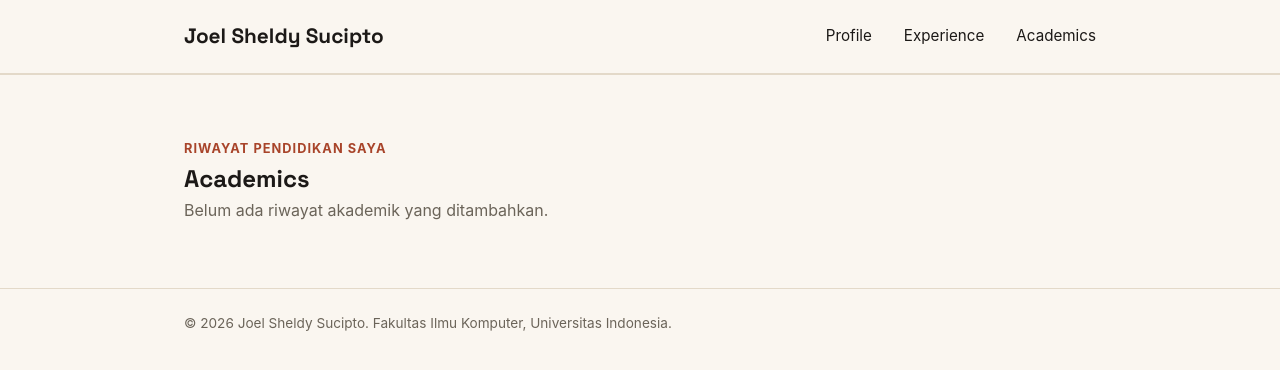
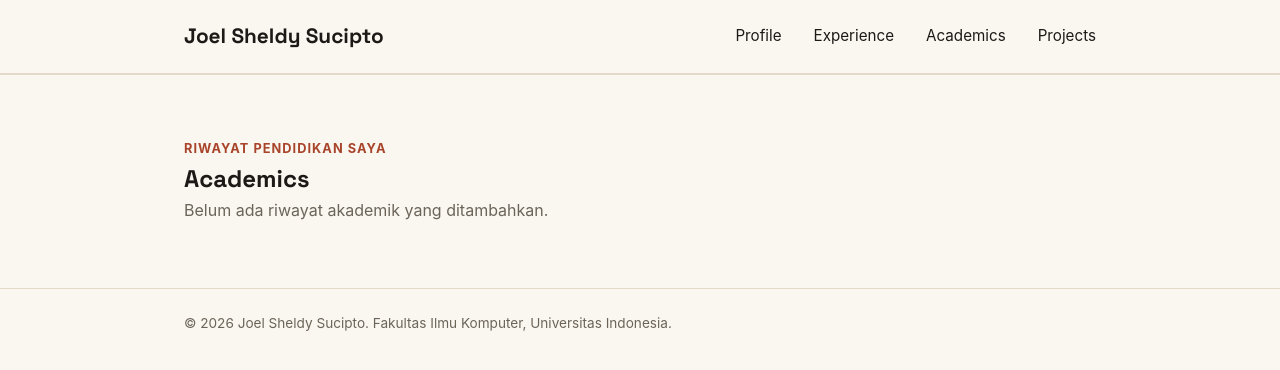
Before and after one commit to joelsheldys/myportofolio, a Django app: page /academics/ in a window 1280 px wide. Shown: the top 370 px of the page. Run offline with Django 5.2, Linux system fonts and the light colour scheme; data that the repository does not hold is empty.

Commit message:
Fixed code

```diff
--- a/templates/base.html
+++ b/templates/base.html
@@ -19,6 +19,7 @@
                 <a href="{% url 'main:show_main' %}">Profile</a>
                 <a href="{% url 'main:show_experience' %}">Experience</a>
                 <a href="{% url 'main:show_academics' %}">Academics</a>
+                <a href="{% url 'main:show_projects' %}">Projects</a>
             </nav>
         </div>
     </header>
@@ -30,3 +31,4 @@
         </div>
     </footer>
 </body>
+</html>
```
Also changed, not shown: templates/projects_form.html (renamed from templates/project_forms.html).
